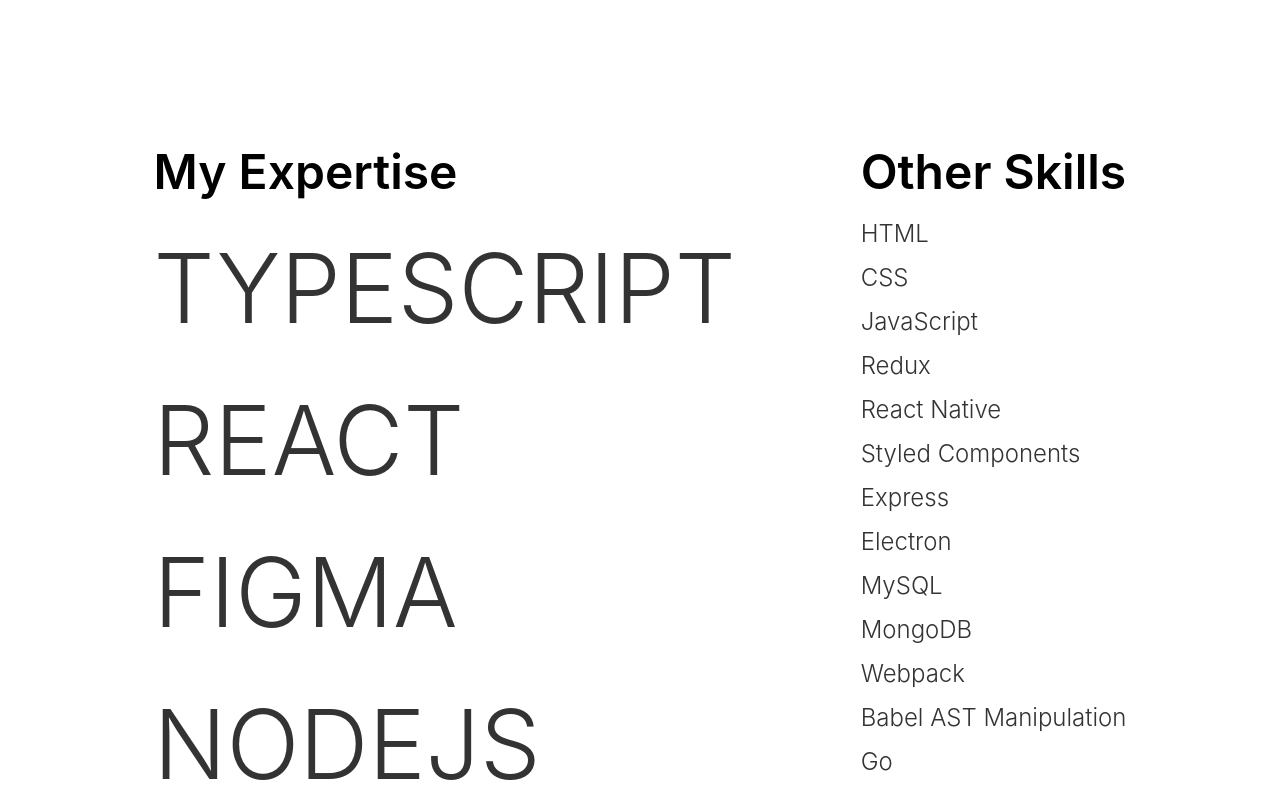
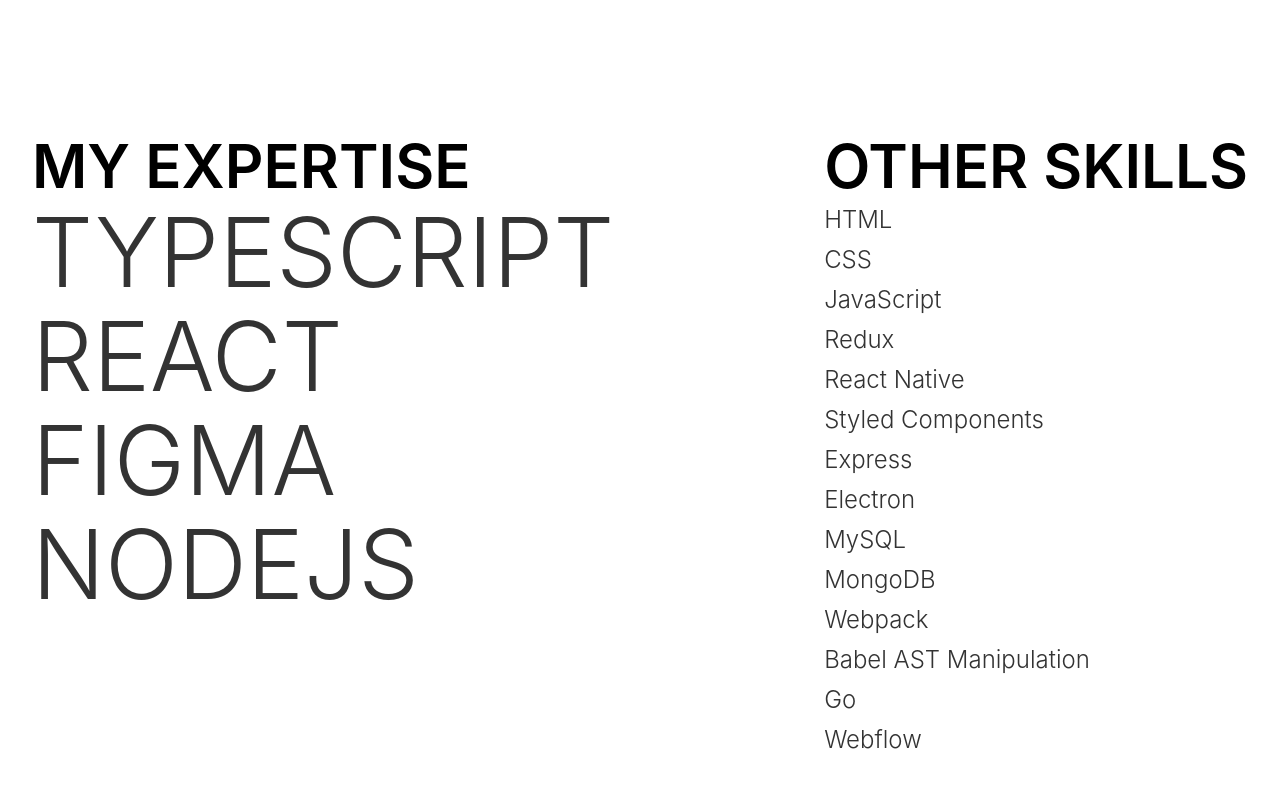
Before and after one commit to jameskbecker/portfolio-old, a Next.js app: page / in a window 1280 px wide. Shown: the part 3160-3953 px from the top of the page. Built offline with nearby package versions, Linux system fonts and the light colour scheme.

Commit message:
Update SkillsSection

```diff
--- a/src/components/SkillsSection/OtherSkills.tsx
+++ b/src/components/SkillsSection/OtherSkills.tsx
@@ -1,16 +1,15 @@
-import { Body } from '@/components/typography/Body';
-import { H2 } from '@/components/typography/Headings';
 import { other } from './skillsData';
-import { OtherSkillsContainer } from './styles';
 
 const OtherSkills = () => {
   return (
-    <OtherSkillsContainer>
-      <H2>Other Skills</H2>
+    <div className="hidden flex-initial flex-col gap-2 overflow-hidden lg:flex">
+      <h2 className="text-5xl font-semibold uppercase text-heading lg:text-6xl">Other Skills</h2>
       {other.map((skill, i) => (
-        <Body key={i}>{skill}</Body>
+        <div key={i} className="text-xl font-light text-text md:text-2xl">
+          {skill}
+        </div>
       ))}
-    </OtherSkillsContainer>
+    </div>
   );
 };
 
--- a/src/components/SkillsSection/SkillsSection.tsx
+++ b/src/components/SkillsSection/SkillsSection.tsx
@@ -1,21 +1,20 @@
 import CoverPage from '@/components/CoverPage';
 import Expertise from './expertise';
 import OtherSkills from './OtherSkills';
-import { StyledSkillsContent, StyledSkillsSection } from './styles';
 
 const SkillsSection = () => {
   return (
-    <StyledSkillsSection id="skills">
+    <section id="skills" className="flex flex-col items-stretch">
       <CoverPage
         heading="My Skills"
         subheading="The opportunity to work with many different technologies has allowed me to discover where my interests lie and specialise in what I'm great at."
       />
 
-      <StyledSkillsContent>
+      <div className="my-24 mx-8 box-border flex h-full flex-row items-start justify-center gap-20">
         <Expertise />
         <OtherSkills />
-      </StyledSkillsContent>
-    </StyledSkillsSection>
+      </div>
+    </section>
   );
 };
 
--- a/src/components/SkillsSection/expertise.tsx
+++ b/src/components/SkillsSection/expertise.tsx
@@ -1,16 +1,15 @@
-import { BodyLarge } from '@/components/typography/Body';
-import { H2 } from '@/components/typography/Headings';
 import { topFour } from './skillsData';
-import { ExpertiseContainer } from './styles';
 
 const Expertise = () => {
   return (
-    <ExpertiseContainer>
-      <H2>My Expertise</H2>
+    <div className="flex h-full flex-1 flex-col gap-2 overflow-hidden">
+      <h2 className="text-5xl font-semibold uppercase text-heading lg:text-6xl">My Expertise</h2>
       {topFour.map((skill, i) => (
-        <BodyLarge key={i}>{skill}</BodyLarge>
+        <div key={i} className="text-4xl font-light uppercase text-text md:text-7xl lg:text-8xl">
+          {skill}
+        </div>
       ))}
-    </ExpertiseContainer>
+    </div>
   );
 };
 
--- a/src/components/SkillsSection/styles.tsx
+++ /dev/null
@@ -1,50 +0,0 @@
-import { tabletMax } from '@/screens';
-import styled from 'styled-components';
-
-export const StyledSkillsSection = styled.section`
-  display: flex;
-  flex-direction: column;
-  align-items: stretch;
-`;
-
-export const StyledSkillsContent = styled.div`
-  flex: 0 0 calc(100vh - 200px);
-  display: flex;
-  flex-direction: row;
-  justify-content: center;
-  align-items: flex-start;
-  gap: 5rem;
-
-  margin: 96px clamp(32px, 12vw, 192px);
-
-  box-sizing: border-box;
-
-  @media only screen and (${tabletMax}) {
-    margin: 96px 32px;
-  }
-`;
-
-export const ExpertiseContainer = styled.div`
-  flex: 1 1 auto;
-  height: 100%;
-
-  display: flex;
-  flex-direction: column;
-  gap: 0.5rem;
-
-  overflow: hidden;
-`;
-
-export const OtherSkillsContainer = styled.div`
-  flex: 0 0 auto;
-
-  display: flex;
-  flex-direction: column;
-  gap: 0.5rem;
-
-  overflow: hidden;
-
-  @media only screen and (${tabletMax}) {
-    display: none;
-  }
-`;
--- a/src/components/typography/Body.tsx
+++ /dev/null
@@ -1,39 +0,0 @@
-import { mobileMax, tabletMax } from '@/screens';
-import styled from 'styled-components';
-
-export const BodySmall = styled.div`
-  font-size: 1.125rem;
-  font-weight: 300;
-  line-height: 24px;
-  color: ${({ theme }: any) => theme.text};
-
-  @media only screen and (${mobileMax}) {
-    font-size: 1rem;
-  }
-`;
-
-export const Body = styled.div`
-  font-size: 1.5rem;
-  font-weight: 300;
-  color: ${({ theme }: any) => theme.text};
-
-  @media only screen and (${mobileMax}) {
-    font-size: 1.25rem;
-  }
-`;
-
-export const BodyLarge = styled.div`
-  font-size: 6rem;
-
-  font-weight: 300;
-  text-transform: uppercase;
-  color: ${({ theme }: any) => theme.text};
-
-  @media only screen and (${tabletMax}) {
-    font-size: 4rem;
-  }
-
-  @media only screen and (${mobileMax}) {
-    font-size: 2rem;
-  }
-`;
--- a/src/components/typography/Headings.tsx
+++ /dev/null
@@ -1,54 +0,0 @@
-import { mobileMax, tabletMax } from '@/screens';
-import styled from 'styled-components';
-
-export const H1 = styled.h1`
-  font-size: 4rem;
-  font-weight: 600;
-  text-transform: uppercase;
-  color: ${({ theme }: any) => theme.heading};
-
-  @media only screen and (${tabletMax}) {
-    font-size: 3rem;
-  }
-`;
-
-export const H2 = styled.h2`
-  font-size: 3rem;
-  font-weight: 600;
-  color: ${({ theme }) => theme.heading};
-
-  @media only screen and (${mobileMax}) {
-    font-size: 2.5rem;
-  }
-`;
-
-export const H3 = styled.h3`
-  font-size: 2.25rem;
-  font-weight: 300;
-  line-height: 52px;
-  color: ${({ theme }: any) => theme.text};
-
-  @media only screen and (${mobileMax}) {
-    font-size: 2rem;
-  }
-`;
-
-export const H4 = styled.h4`
-  font-size: 1.25rem;
-  font-weight: 500;
-  color: ${({ theme }: any) => theme.heading};
-
-  @media only screen and (${mobileMax}) {
-    font-size: 1.125rem;
-  }
-`;
-
-export const H5 = styled.h5`
-  font-size: 1.125rem;
-  font-weight: 400;
-  color: ${({ theme }: any) => theme.subheading};
-
-  @media only screen and (${mobileMax}) {
-    font-size: 1rem;
-  }
-`;
```
